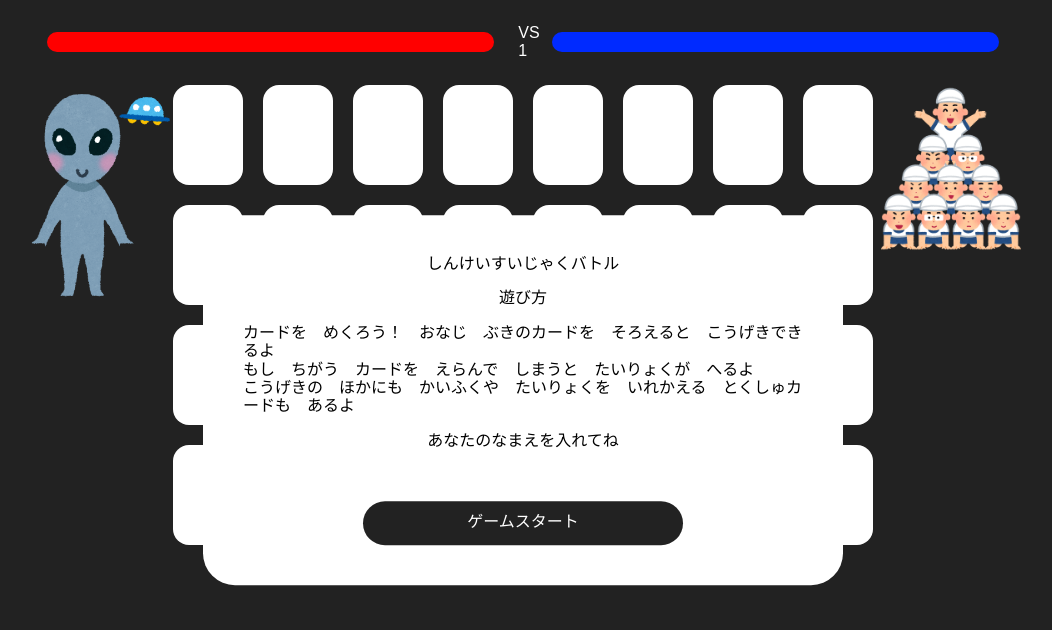
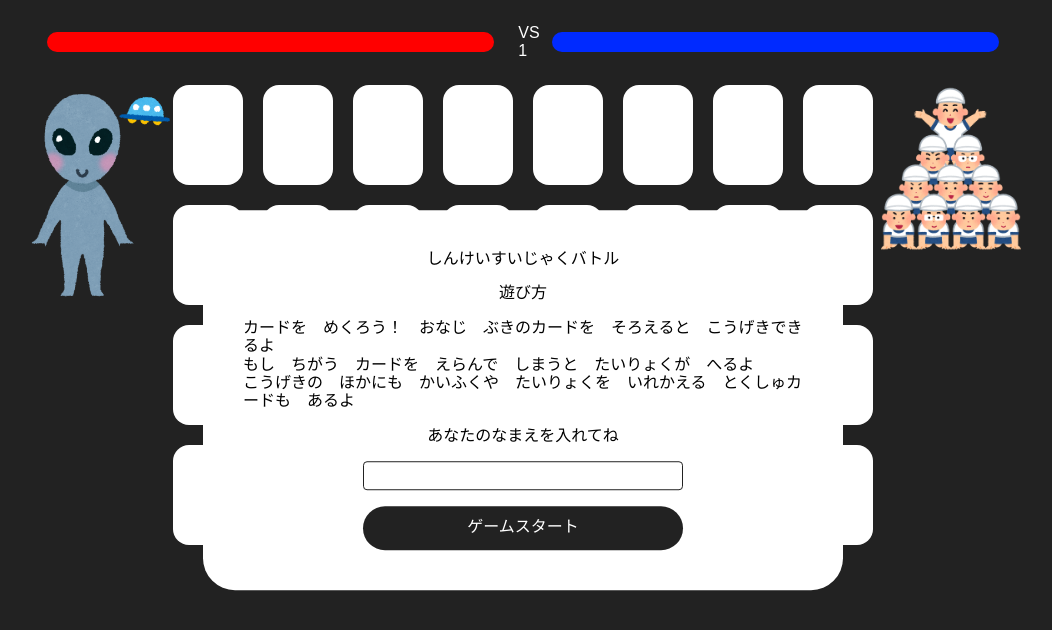
Before and after one commit to asumicky/kadai_gs_academy, a plain HTML site: page local_storage/index.html in a window 1280 px wide. Shown: the whole page, without its empty margins (117-1169 px from the left). Drawn offline with nearby package versions, Linux system fonts and the light colour scheme.

Commit message:
input見た目調整

```diff
--- a/local_storage/css/style.css
+++ b/local_storage/css/style.css
@@ -126,6 +126,15 @@ main {
     gap: 16px;
 }
 
+#player-name-input {
+    background: #fff;
+    border: #222 1px solid;
+    width: 320px;
+    padding: 4px;
+    border-radius: 4px;
+    font-size: 16px;
+}
+
 .damage-bar-block {
     display: flex;
     align-items: center;
```
